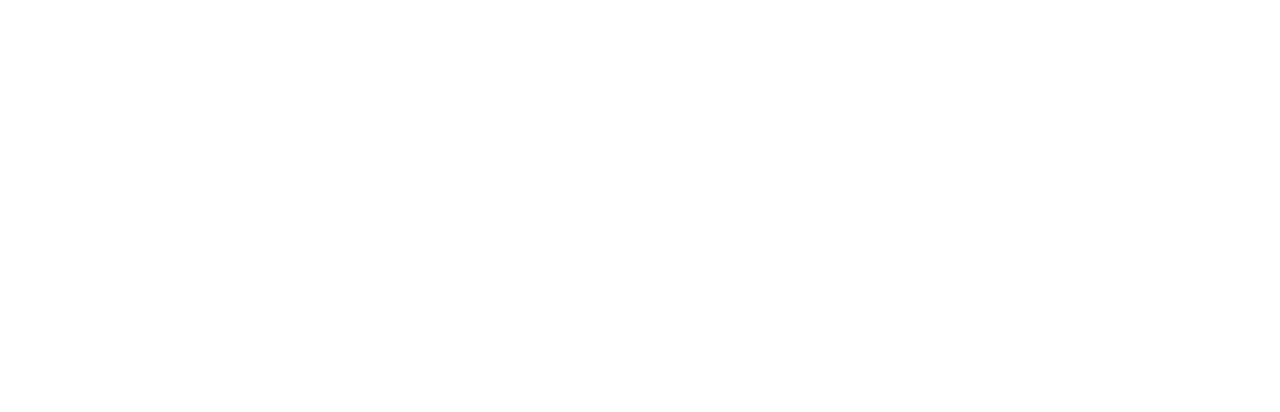
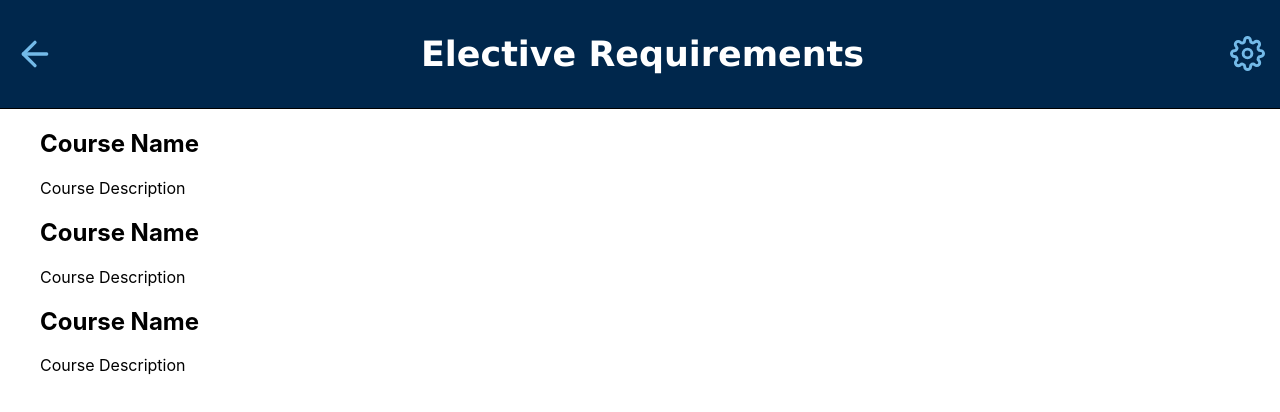
Before and after one commit to the-Moose-Party/Academic-Notification, a React (Create React App) app in the folder Academic-Notification/: page /elective-requirements/1 in a window 1280 px wide. Before the commit this address had no page. Shown: the top 412 px of the page. Built offline with nearby package versions, Linux system fonts and the light colour scheme.

Commit message:
Added Elective requirements page and Degree Progress page

```diff
--- a/Academic-Notification/package.json
+++ b/Academic-Notification/package.json
@@ -7,6 +7,7 @@
     "react": "^18.3.1",
     "react-dom": "^18.3.1",
     "react-icons": "^5.4.0",
+    "react-router": "^7.1.5",
     "react-router-dom": "^7.1.5",
     "react-scripts": "5.0.1",
     "web-vitals": "^2.1.4"
--- a/Academic-Notification/src/App.js
+++ b/Academic-Notification/src/App.js
@@ -1,7 +1,9 @@
 import React from "react";
-import { BrowserRouter as Router, Routes, Route } from "react-router-dom";
+import { BrowserRouter as Router, Route, Routes } from "react-router-dom";
 import Selection from "./Pages/Selection";
 import DegreeProgress from "./Pages/DegreeProgress";
+import DegreeInfo from "./Pages/DegreeInfo";
+import ElectiveRequirements from "./Pages/ElectiveRequirements";
 
 function App() {
   return (
@@ -9,6 +11,8 @@ function App() {
       <Routes>
         <Route path="/" element={<Selection />} />
         <Route path="/degree-progress/:studentID" element={<DegreeProgress />} />
+        <Route path="/degree-information/:studentID" element={<DegreeInfo/>} />
+        <Route path="/elective-requirements/:studentID" element={<ElectiveRequirements/>} />
       </Routes>
     </Router>
   );
--- /dev/null
+++ b/Academic-Notification/src/Pages/DegreeInfo.js
@@ -0,0 +1,39 @@
+import React from "react";
+import { useParams, useNavigate } from 'react-router-dom';
+import '../css/DegreeInfo.css';
+import { FiArrowLeft, FiSettings } from 'react-icons/fi';
+
+
+export default function DegreeInfo(){
+    const navigate = useNavigate();
+
+
+    return (
+        <div class="degree-progress-info">
+            {/* Header */}
+            <div className="header">
+                <FiArrowLeft className="back-button" onClick={() =>navigate('/degree-progress/:studentID')} />
+                <h2 className='header-title'>Degree Information</h2>
+                <FiSettings className="setting-icon" />
+            </div>
+
+            <div class="list-container">
+                <div class="requirements-list">
+                    <ul>
+                        <button class="requirement" onClick={() => navigate('/elective-requirements/:studentID')}>Requirement 1</button>
+                        <button class="requirement">Requirement 2</button>
+                        <button class="requirement">Requirement 3</button>
+                    </ul>
+                </div>
+            </div>
+            <div class="requirement-progress">
+                <img class="Piechart-Image" src="../img/moose-logo.png" alt="Pie chart placeholder"/>
+                <ul class="percent-progress">
+                    <li>60% Complete</li>
+                    <li>20% In Progress</li>
+                    <li>20% Incomplete</li>
+                </ul>
+            </div>
+        </div>
+    );
+}
--- a/Academic-Notification/src/Pages/DegreeProgress.js
+++ b/Academic-Notification/src/Pages/DegreeProgress.js
@@ -1,7 +1,7 @@
 import React from 'react';
 import { useParams, useNavigate } from 'react-router-dom';
 import { FiArrowLeft, FiSettings } from 'react-icons/fi';
-import '../css/DegreeProgress.css'
+import '../css/DegreeProgress.css';
 import user from '../img/user.png';
 
 export default function DegreeProgress() {
@@ -34,7 +34,7 @@ export default function DegreeProgress() {
                     <h3>Majors & Minors</h3>
                     <div className='major'>
                         <span>Major: Electrical Engineerig</span>
-                        <button className="credit-report">Credit Report</button>
+                        <button className="credit-report" onClick={() => navigate('/degree-information/:studentID')}>Credit Report</button>
                     </div>
                     <div className='major'>
                         <span>Major: Chemical Engineerig</span>
--- /dev/null
+++ b/Academic-Notification/src/Pages/ElectiveRequirements.js
@@ -0,0 +1,36 @@
+import React from "react";
+import { useParams, useNavigate } from 'react-router-dom';
+import '../css/ElectiveRequirements.css';
+import { FiArrowLeft, FiSettings } from 'react-icons/fi';
+
+
+export default function ElectiveRequirements(){
+    const navigate = useNavigate();
+
+
+    return(
+        <div class="elective-requirements">
+            {/* Header */}
+            <div className="header">
+                <FiArrowLeft className="back-button" onClick={() =>navigate('/degree-information/:studentID')} />
+                <h2 className='header-title'>Elective Requirements</h2>
+                <FiSettings className="setting-icon" />
+            </div>
+
+            <ul class="course-list">
+                <div class="Course-Info">
+                    <h2>Course Name</h2>
+                    <p>Course Description</p>
+                </div>
+                <div class="Course-Info">
+                    <h2>Course Name</h2>
+                    <p>Course Description</p>
+                </div>
+                <div class="Course-Info">
+                    <h2>Course Name</h2>
+                    <p>Course Description</p>
+                </div>
+            </ul>
+        </div>
+    );
+}
--- /dev/null
+++ b/Academic-Notification/src/css/DegreeInfo.css
@@ -0,0 +1,60 @@
+.degree-progress-info{
+    margin: auto;
+    background: fixed;
+}
+.header {
+    display: flex;
+    align-items: center;
+    justify-content: space-between;
+    padding: 5px 15px;
+    background-color: #00274C;
+    border-bottom: 1px solid;
+    position: relative;
+}
+
+.back-button {
+    font-size: 40px;
+    cursor: pointer;
+    color: #73BAE8;
+}
+
+.back-button:hover {
+    color: #fff;
+}
+
+.header-title{
+    text-align: center;
+    font-weight: bold;
+    font-family: 'Lucida Sans';
+    color: white;
+    font-size: 3cap;
+}
+
+.setting-icon {
+    font-size: 35px;
+    cursor: pointer;
+    color: #73BAE8;
+}
+
+.setting-icon:hover {
+    color: #fff;
+}
+.list-container{
+    max-width: 80%;
+    border: 2px solid black;
+    border-radius: 4px;
+    margin: 20px auto;
+    padding: 100px 100px;
+}
+
+.requirement{
+    padding: 30px 10px;
+    margin: 10px 10px;
+}
+
+.requirement-progress{
+
+}
+.percent-progress{
+    list-style: none;
+}
--- /dev/null
+++ b/Academic-Notification/src/css/ElectiveRequirements.css
@@ -0,0 +1,41 @@
+.elective-requirments{
+    margin: auto;
+    background: fixed;
+}
+.header {
+    display: flex;
+    align-items: center;
+    justify-content: space-between;
+    padding: 5px 15px;
+    background-color: #00274C;
+    border-bottom: 1px solid;
+    position: relative;
+}
+
+.back-button {
+    font-size: 40px;
+    cursor: pointer;
+    color: #73BAE8;
+}
+
+.back-button:hover {
+    color: #fff;
+}
+
+.header-title{
+    text-align: center;
+    font-weight: bold;
+    font-family: 'Lucida Sans';
+    color: white;
+    font-size: 3cap;
+}
+
+.setting-icon {
+    font-size: 35px;
+    cursor: pointer;
+    color: #73BAE8;
+}
+
+.setting-icon:hover {
+    color: #fff;
+}
```
Also changed, not shown: Academic-Notification/src/degreeProgressInfo.html (deleted, +0 -39 lines), Academic-Notification/src/electiveRequirementInfo.html (deleted, +0 -32 lines), 1 other file (tests, documents, lock files or other folders).
